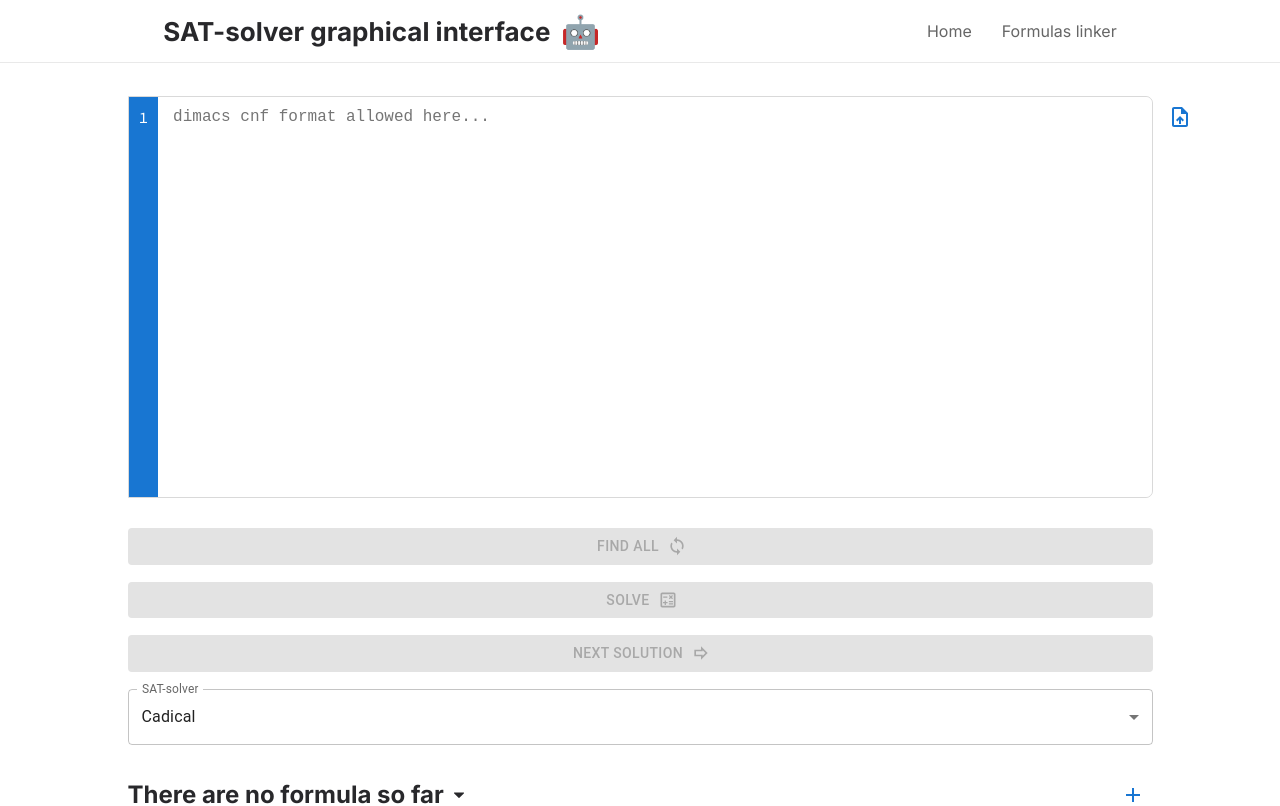
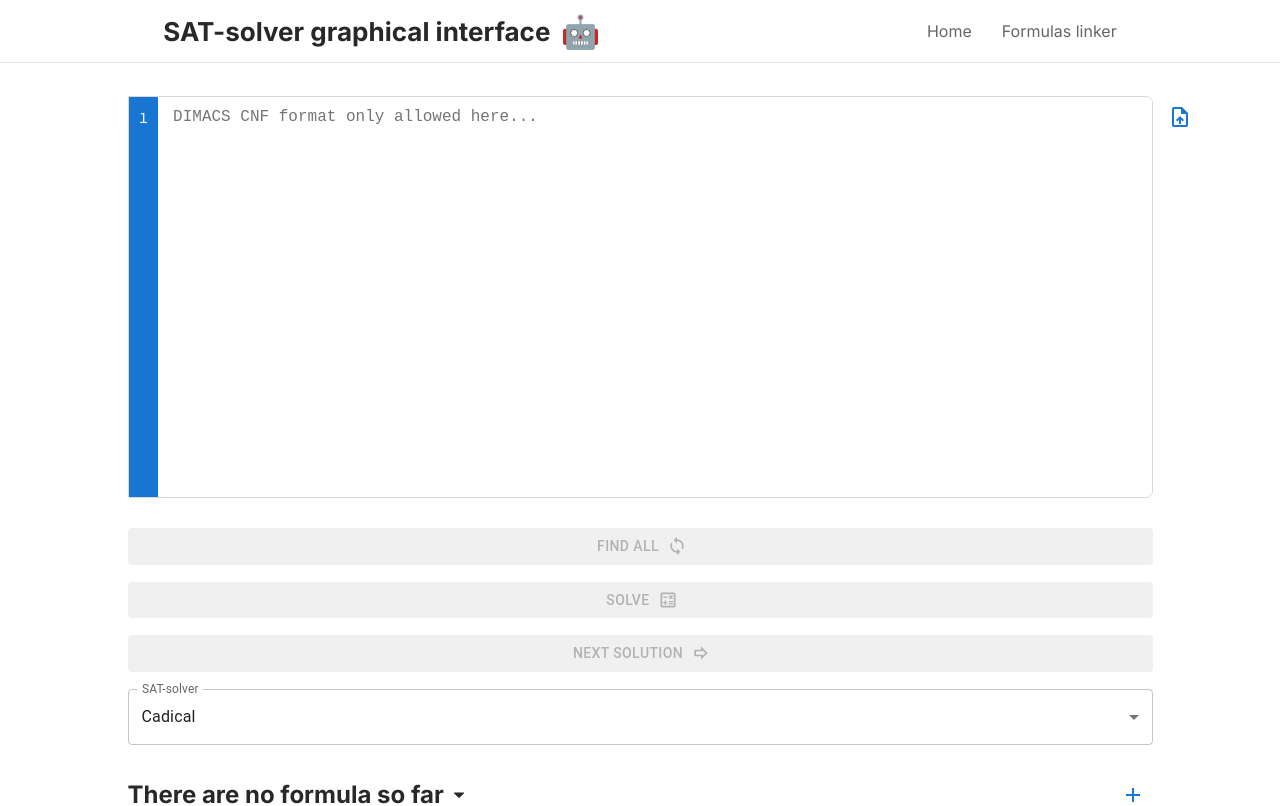
Before and after one commit to vvvvvvvector/SAT-solver-graphical-interface-client, a React (Vite) app: page / in a window 1280 px wide. Shown: the top 806 px of the page. Built offline with nearby package versions, Linux system fonts and the light colour scheme.

Commit message:
cosmetic changes

```diff
--- a/src/components/Editor/Errors/Errors.module.scss
+++ b/src/components/Editor/Errors/Errors.module.scss
@@ -9,7 +9,7 @@
   overflow-y: hidden;
 
   .error {
-    color: rgb(39, 39, 39);
+    color: var(--color-black);
     background-color: rgba(#ff7878, 0.6);
     padding: 0px 15px;
     line-height: 1.25;
--- a/src/components/Editor/TextArea/TextArea.tsx
+++ b/src/components/Editor/TextArea/TextArea.tsx
@@ -35,7 +35,7 @@ const TextArea: React.FC<{
           errorsRef.current.scrollTop = scrollTop;
         }
       }}
-      placeholder="dimacs cnf format allowed here..."
+      placeholder="DIMACS CNF format only allowed here..."
       ref={textAreaRef}
       wrap="off"
       autoCorrect="off"
--- a/src/components/ErrorsList/ErrorsList.tsx
+++ b/src/components/ErrorsList/ErrorsList.tsx
@@ -64,7 +64,7 @@ export const ErrorsList = () => {
           </h2>
           <TableVirtuoso
             style={{
-              height: "calc((63.75px * 6) + 57px)",
+              height: "calc((63.75px * 5) + 57px)",
               boxShadow: "0 2px 2px rgba(0, 0, 0, 0.12)",
               border: "1px solid #eaeaea",
             }}
--- a/src/components/Panel/Buttons/Solve/Solve.tsx
+++ b/src/components/Panel/Buttons/Solve/Solve.tsx
@@ -80,7 +80,7 @@ export const Solve: React.FC<{ solver: string }> = ({ solver }) => {
       endIcon={<CalculateOutlinedIcon />}
       variant="contained"
     >
-      {loading ? "Solving..." : errors.length > 0 ? "Fix errors" : "Solve"}
+      {loading ? "Solving..." : "Solve"}
     </Button>
   );
 };
--- a/src/shared/mui.ts
+++ b/src/shared/mui.ts
@@ -5,7 +5,7 @@ export const buttonStyle = {
     backgroundColor: "#e4e4e4",
   },
   "&:disabled": {
-    backgroundColor: "#e3e3e3",
+    backgroundColor: "hsl(0, 0%, 94%)",
   },
   maxWidth: "243px",
   width: "100%",
--- a/src/styles/global.scss
+++ b/src/styles/global.scss
@@ -1,16 +1,5 @@
 @import "./normalize.scss";
-
-:root {
-  --color-black: #28282b;
-  --color-white: #ffffff;
-  --color-green: #22c55e;
-  --color-red: #f43f5e;
-  --formula-solutions-background-color: #fafafa;
-  --formula-solutions-border-color: #eaeaea;
-  --header-border-color: #e9e9e9;
-  --font-source-code-pro: "Source Code Pro", -apple-system, system-ui,
-    sans-serif;
-}
+@import "./variables.scss";
 
 body {
   font-family: "Inter", -apple-system, system-ui, sans-serif;
--- /dev/null
+++ b/src/styles/variables.scss
@@ -0,0 +1,10 @@
+:root {
+  --color-black: #28282b;
+  --color-green: #22c55e;
+  --color-white: #ffffff;
+  --color-red: #f43f5e;
+  --formula-solutions-background-color: #fafafa;
+  --formula-solutions-border-color: #eaeaea;
+  --header-border-color: #e9e9e9;
+  --font-source-code-pro: "Source Code Pro", monospace;
+}
```
